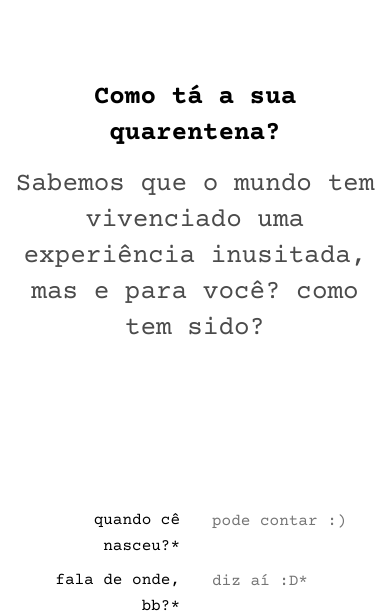
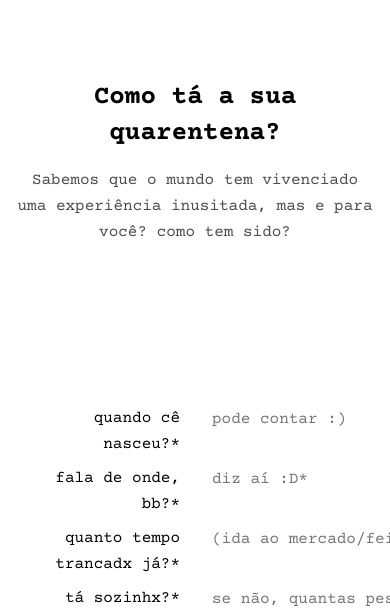
Before and after one commit to guibullejos/comotaaquarentena, a PHP site: page / in a window 390 px wide. Shown: the top 614 px of the page. Run offline with PHP 8.4, Linux system fonts and the light colour scheme; some libraries are stand-ins or nearby versions.

Commit message:
Update style.css

```diff
--- a/css/style.css
+++ b/css/style.css
@@ -340,8 +340,8 @@ b, strong {
   }
 
   h3 {
-    font-size: 36px;
-    line-height: 46px;
+    font-size: 24px;
+    line-height: 34px;
   }
 
   .navigation_mobile {
@@ -364,8 +364,8 @@ b, strong {
   }
 
   h3 {
-    font-size: 32px;
-    line-height: 42px;
+    font-size: 18px;
+    line-height: 28px;
   }
 
   .text-adaptive.f-24 {
@@ -406,8 +406,8 @@ b, strong {
   }
 
   h3 {
-    font-size: 26px;
-    line-height: 36px;
+    font-size: 16px;
+    line-height: 26px;
   }
 
   .text-adaptive.f-24 {
```
